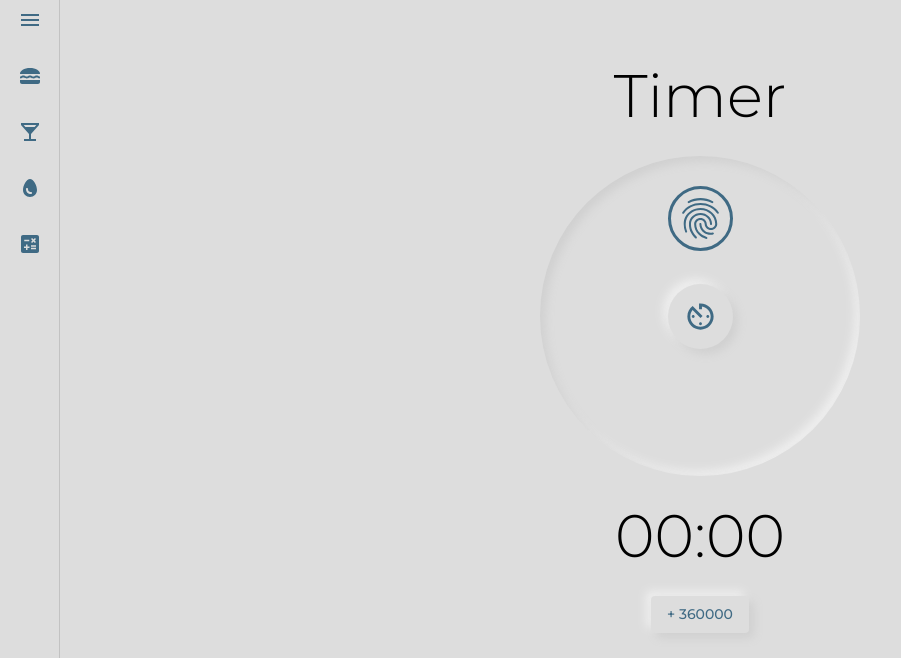
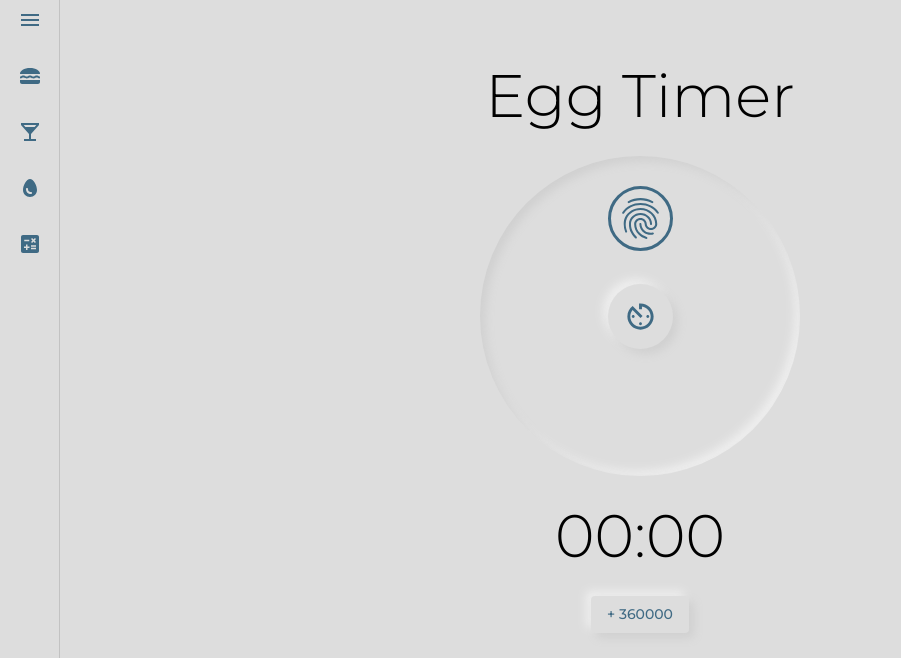
Before and after one commit to JLinkous15/portfolio_v2, a React (Vite) app in the folder frontend/: page /timer in a window 1280 px wide. Shown: the top 658 px of the page, without its empty margins (0-901 px from the left). Built offline with nearby package versions, Linux system fonts and the light colour scheme.

Commit message:
fix for small styling anomaly

```diff
--- a/frontend/src/components/Nav/Navbar.tsx
+++ b/frontend/src/components/Nav/Navbar.tsx
@@ -22,13 +22,13 @@ const BrowserBox = styled(Box)({
 const ContentBox = styled(Box, {
   shouldForwardProp: (prop) => prop !== 'open',
 })<ContentBox>(({ theme, open }) => ({
-  width: `calc(100% - ${measurements.navbarSize}px)`,
+  width: `100%`,
   paddingLeft: measurements.navbarSize,
   paddingTop: measurements.navbarSize,
+  paddingRight: measurements.navbarSize,
   position: 'absolute',
   right: 0,
   transition: theme.transitions.create('width', {}),
-
   ...(open && {
     width: `calc(100% - ${measurements.navbarSize + measurements.navbarAdd}px)`,
     transition: theme.transitions.create('width', {}),
--- a/frontend/src/pages/Timer/Timer.tsx
+++ b/frontend/src/pages/Timer/Timer.tsx
@@ -74,7 +74,7 @@ export const Timer = () => {
 
   return (
     <Stack direction="column" alignItems="center" spacing={3}>
-      <Typography variant="h2">Timer</Typography>
+      <Typography variant="h2">Egg Timer</Typography>
       <TimerKnob
         timerDuration={timerDuration}
         setTimerDuration={setTimerDuration}
--- a/frontend/src/pages/Timer/TimerKnob.tsx
+++ b/frontend/src/pages/Timer/TimerKnob.tsx
@@ -2,7 +2,7 @@ import AvTimerIcon from '@mui/icons-material/AvTimer'
 import ClearIcon from '@mui/icons-material/Clear'
 import FingerprintIcon from '@mui/icons-material/Fingerprint'
 import { Stack, styled } from '@mui/material'
-import { RefObject, useEffect, useRef, useState } from 'react'
+import { RefObject, useRef, useState } from 'react'
 import { TactileIconButton } from '../../components/Common/TactileIconButton'
 
 type TimerKnobProps = {
@@ -53,10 +53,6 @@ export const TimerKnob = ({
     x: 0,
     y: 0,
     angle: 0,
-  })
-
-  useEffect(() => {
-    console.log('useEffect')
   })
 
   const handleMouseDown = (e: React.MouseEvent<HTMLDivElement> | undefined) => {
```
